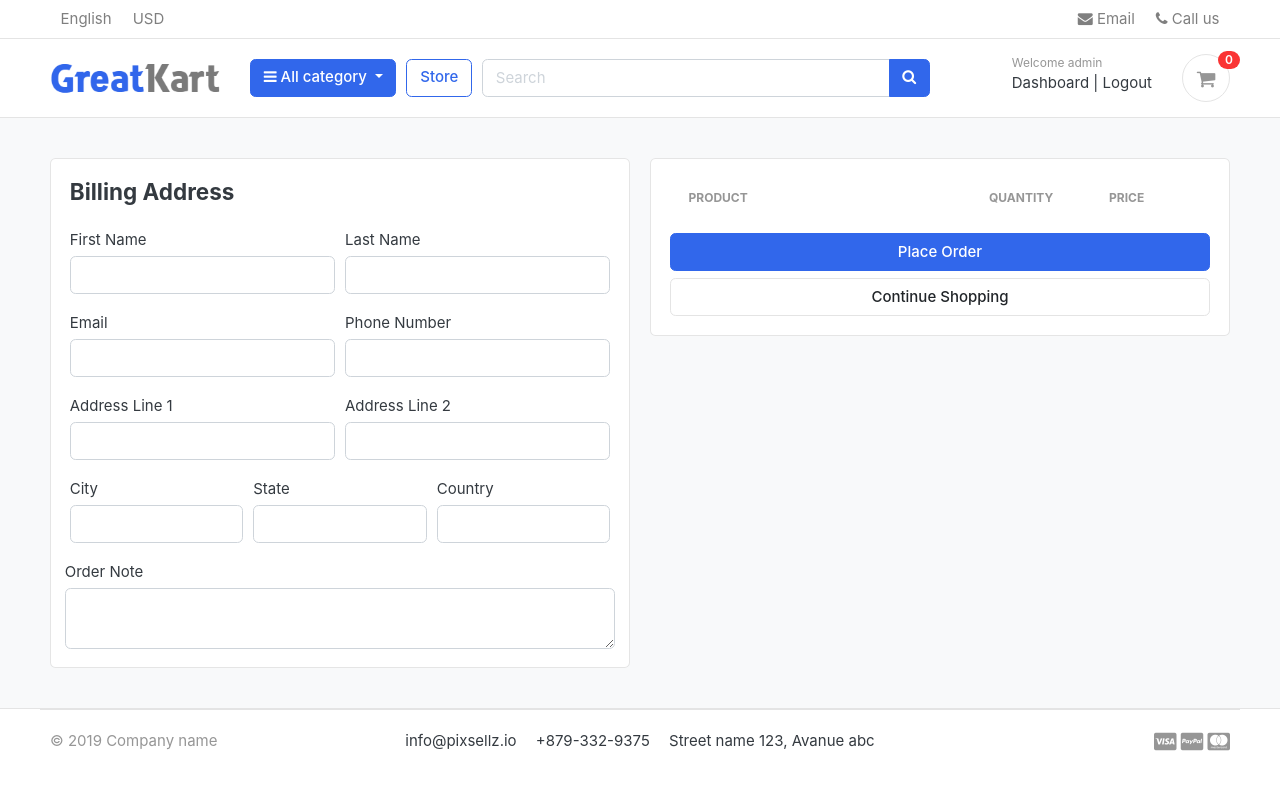
After one commit to darpangaire/greatkart1, a Django app: page /cart/checkout/ in a window 1280 px wide. The commit adds this page. Run offline with Django 5.2, Linux system fonts and the light colour scheme; a user stored in the database is signed in; data comes from the database, SQL or seed files in the repository; both versions use the stored data as it was after the commit; lists and menus that the app fills with data are empty; some libraries are stand-ins or nearby versions; some web fonts are replaced.

Commit message:
linux installition

```diff
--- a/carts/context_processors.py
+++ b/carts/context_processors.py
@@ -9,7 +9,10 @@ def counter(request):
   else:
     try:
       cart = Cart.objects.filter(cart_id = _cart_id(request))
-      cart_items = CartItem.objects.all().filter(cart = cart[:1])
+      if request.user.is_authenticated:
+        cart_items = CartItem.objects.all().filter(user = request.user)
+      else:
+        cart_items = CartItem.objects.all().filter(cart = cart[:1])
       for cart_item in cart_items:
         cart_count += cart_item.quantity
 
--- a/carts/models.py
+++ b/carts/models.py
@@ -1,5 +1,6 @@
 from django.db import models
 from store.models import Product,Variation
+from accounts.models import Account
 
 # Create your models here.
 
@@ -11,6 +12,7 @@ class Cart(models.Model):
     return self.cart_id
 
 class CartItem(models.Model):
+  user = models.ForeignKey(Account,on_delete=models.CASCADE,null=True)
   product = models.ForeignKey(Product,on_delete=models.CASCADE)
   variations = models.ManyToManyField(Variation,blank=True)
   cart = models.ForeignKey(Cart,on_delete=models.CASCADE)
--- a/carts/urls.py
+++ b/carts/urls.py
@@ -6,4 +6,5 @@ urlpatterns = [
   path('add_cart/<int:product_id>/',views.add_cart,name='add_cart'),
   path('remove_cart/<int:product_id>/',views.remove_cart,name='remove_cart'),
   path('remove_cart_item/<int:product_id>/',views.remove_cart_item,name='remove_cart_item'),
+  path('checkout/',views.checkout,name='checkout'),
 ]
--- a/carts/views.py
+++ b/carts/views.py
@@ -4,6 +4,7 @@ from carts.models import Cart,CartItem
 from django.shortcuts import redirect,get_object_or_404
 from django.core.exceptions import ObjectDoesNotExist
 from store.models import Variation
+from django.contrib.auth.decorators import login_required
 
 
 # Create your views here.
@@ -12,6 +13,7 @@ def _cart_id(request):
   if not cart:
     cart = request.session.create()
   return cart
+
 
 def remove_cart(request,product_id):
   cart = Cart.objects.get(cart_id = _cart_id(request))
@@ -30,6 +32,7 @@ def remove_cart_item(request,product_id):
   cart_item = CartItem.objects.get(cart=cart,product = product)
   cart_item.delete()
   return redirect('cart')
+
 
 
 
@@ -94,6 +97,40 @@ def cart(request,total = 0,quantity=0,cart_items=None):
   tax= 0
   grand_total = 0
   try:
+    if request.user.is_authenticated:
+      cart_items = CartItem.objects.filter(user=request.user,is_active = True)
+
+    else:
+      cart = Cart.objects.get(cart_id = _cart_id(request))
+      cart_items = CartItem.objects.filter(cart = cart,is_active = True)
+    for cart_item in cart_items:
+      total += (cart_item.product.price * cart_item.quantity)
+      quantity += cart_item.quantity
+
+    tax = (2*total)/100
+    grand_total = total + tax
+
+
+  except ObjectDoesNotExist:
+    pass
+
+  context = {
+    'total':total,
+    'quantity':quantity,
+    'cart_items':cart_items,
+    'tax':tax,
+    'grand_total':grand_total
+
+  }
+  return render(request,'store/cart.html',context)
+
+
+
+@login_required(login_url = 'login')
+def checkout(request,total = 0,quantity=0,cart_items=None):
+  tax= 0
+  grand_total = 0
+  try:
     cart = Cart.objects.get(cart_id = _cart_id(request))
     cart_items = CartItem.objects.filter(cart = cart,is_active = True)
     for cart_item in cart_items:
@@ -115,4 +152,4 @@ def cart(request,total = 0,quantity=0,cart_items=None):
     'grand_total':grand_total
 
   }
-  return render(request,'store/cart.html',context)
+  return render(request,'store/checkout.html',context)
--- a/templates/store/cart.html
+++ b/templates/store/cart.html
@@ -138,7 +138,7 @@
             <p class="text-center mb-3">
               <img src="{% static 'images/misc/payments.png' %}" height="26" />
             </p>
-            <a href="#" class="btn btn-primary btn-block"
+            <a href="{% url 'checkout' %}" class="btn btn-primary btn-block"
               >Checkout</a
             >
             <a href="{% url 'store' %}" class="btn btn-light btn-block"
--- /dev/null
+++ b/templates/store/checkout.html
@@ -0,0 +1,140 @@
+{% extends 'base.html' %}
+{% load static %}
+
+{% block content %}
+
+
+<section class="section-content padding-y bg">
+<div class="container">
+
+<!-- ============================ COMPONENT 1 ================================= -->
+
+<div class="row">
+	<aside class="col-lg-6">
+<div class="card">
+  <div class="card-body">
+    <h4 class="card-title mb-4">Billing Address</h4>
+    <form action="#" method="POST">
+      {% csrf_token %}
+      <div class="form-row">
+        <div class="col form-group">
+          <label for="">First Name</label>
+          <input type="text" name="first_name" class="form-control" required>
+        </div>
+        <div class="col form-group">
+          <label for="">Last Name</label>
+          <input type="text" name="last_name" class="form-control" required>
+        </div>
+      </div>
+      <div class="form-row">
+        <div class="col form-group">
+          <label for="">Email</label>
+          <input type="email" name="email" class="form-control" required>
+        </div>
+        <div class="col form-group">
+          <label for="">Phone Number</label>
+          <input type="text" name="phone" class="form-control" required>
+        </div>
+      </div>
+      <div class="form-row">
+        <div class="col form-group">
+          <label for="">Address Line 1</label>
+          <input type="text" name="address_line_1" class="form-control" required>
+        </div>
+        <div class="col form-group">
+          <label for="">Address Line 2</label>
+          <input type="text" name="address_line_2" class="form-control">
+        </div>
+      </div>
+      <div class="form-row">
+        <div class="col form-group">
+          <label for="">City</label>
+          <input type="text" name="city" class="form-control" required>
+        </div>
+        <div class="col form-group">
+          <label for="">State</label>
+          <input type="text" name="state" class="form-control" required>
+        </div>
+        <div class="col form-group">
+          <label for="">Country</label>
+          <input type="text" name="country" class="form-control" required>
+        </div>
+        </div>
+        <div class="form-row">
+          <label for="">Order Note</label>
+          <textarea name="order_note" rows="2" class="form-control"></textarea>
+        </div>
+
+
+  </div>
+</div> <!-- card.// -->
+
+	</aside> <!-- col.// -->
+	<aside class="col-lg-6">
+
+		<div class="card">
+		<div class="card-body">
+      <table class="table table-borderless table-shopping-cart">
+      <thead class="text-muted">
+      <tr class="small text-uppercase">
+        <th scope="col">Product</th>
+        <th scope="col" width="120">Quantity</th>
+        <th scope="col" width="120">Price</th>
+
+      </tr>
+      </thead>
+      <tbody>
+
+      {% for cart_item in cart_items %}
+      <tr>
+      	<td>
+      		<figure class="itemside align-items-center">
+      			<div class="aside"><img src="{{ cart_item.product.images.url }}" class="img-sm"></div>
+      			<figcaption class="info">
+      				<a href="{{ cart_item.product.get_url }}" class="title text-dark">{{ cart_item.product.product_name }}</a>
+      				<p class="text-muted small">
+      					{% if cart_item.variations.all %}
+      						{% for item in cart_item.variations.all %}
+      							{{ item.variation_category | capfirst }} : {{ item.variation_value | capfirst }} <br>
+      						{% endfor %}
+      					{% endif %}
+      				</p>
+      			</figcaption>
+      		</figure>
+      	</td>
+      	<td>
+      		<!-- col.// -->
+      				<label for="">{{cart_item.quantity}}</label>
+      	</td>
+      	<td>
+      		<div class="price-wrap">
+      			<var class="price">$ {{ cart_item.sub_total }}</var>
+      			<small class="text-muted"> $ {{ cart_item.product.price }} each </small>
+      		</div> <!-- price-wrap .// -->
+      	</td>
+
+      </tr>
+      {% endfor %}
+
+      </tbody>
+      </table>
+
+      <button type="submit" name="submit" class="btn btn-primary btn-block">Place Order</button>
+			<a href="{% url 'store' %}" class="btn btn-light btn-block">Continue Shopping</a>
+      </form>
+		</div> <!-- card-body.// -->
+		</div> <!-- card.// -->
+
+
+</aside> <!-- col.// -->
+
+
+</div> <!-- row.// -->
+
+<!-- ============================ COMPONENT 1 END .// ================================= -->
+
+</div> <!-- container .//  -->
+</section>
+<!-- ========================= SECTION CONTENT END// ========================= -->
+
+{% endblock %}
```
Also changed, not shown: accounts/views.py (+23 -3 lines), carts/migrations/0003_cartitem_user.py (added), db.sqlite3.
